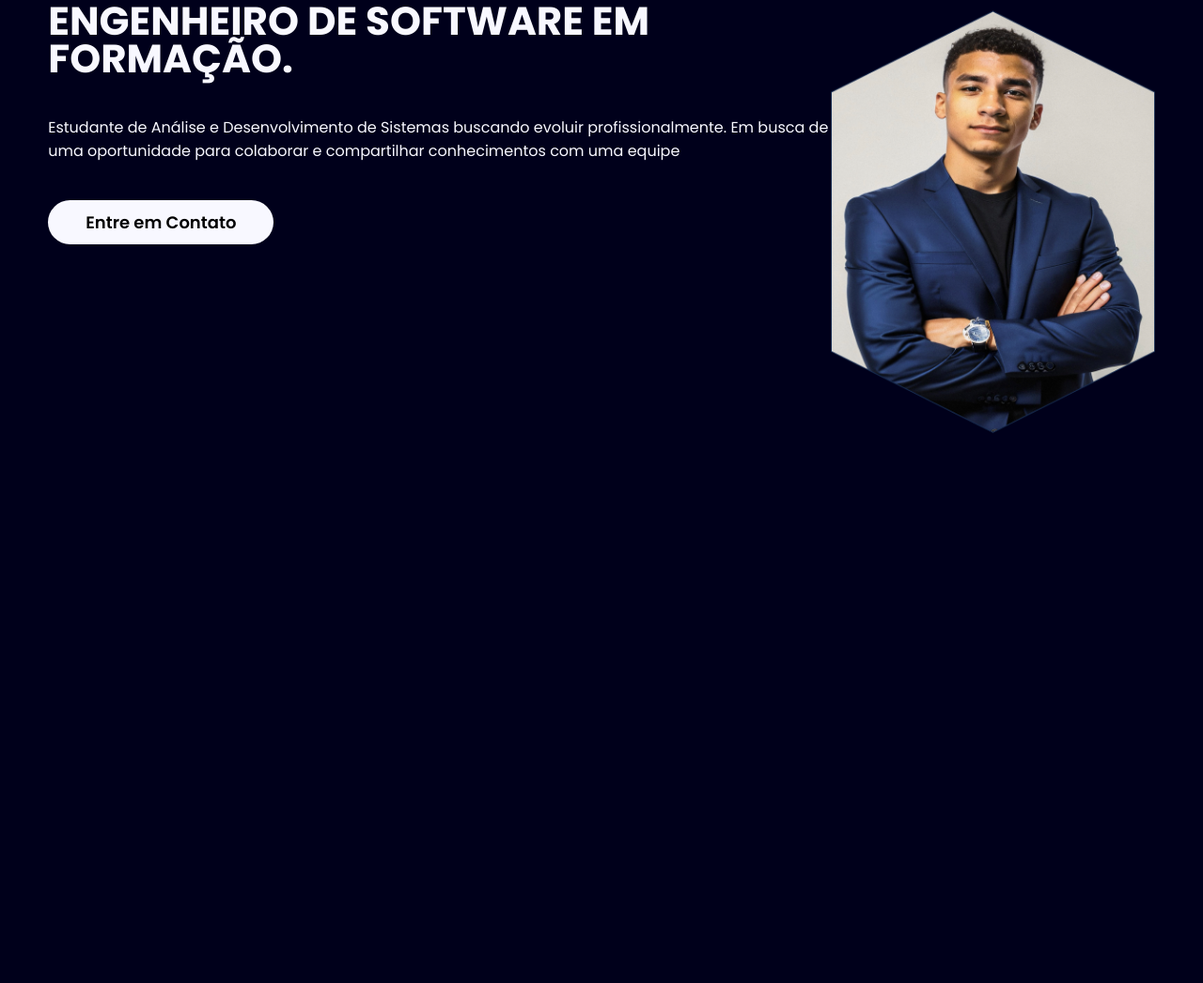
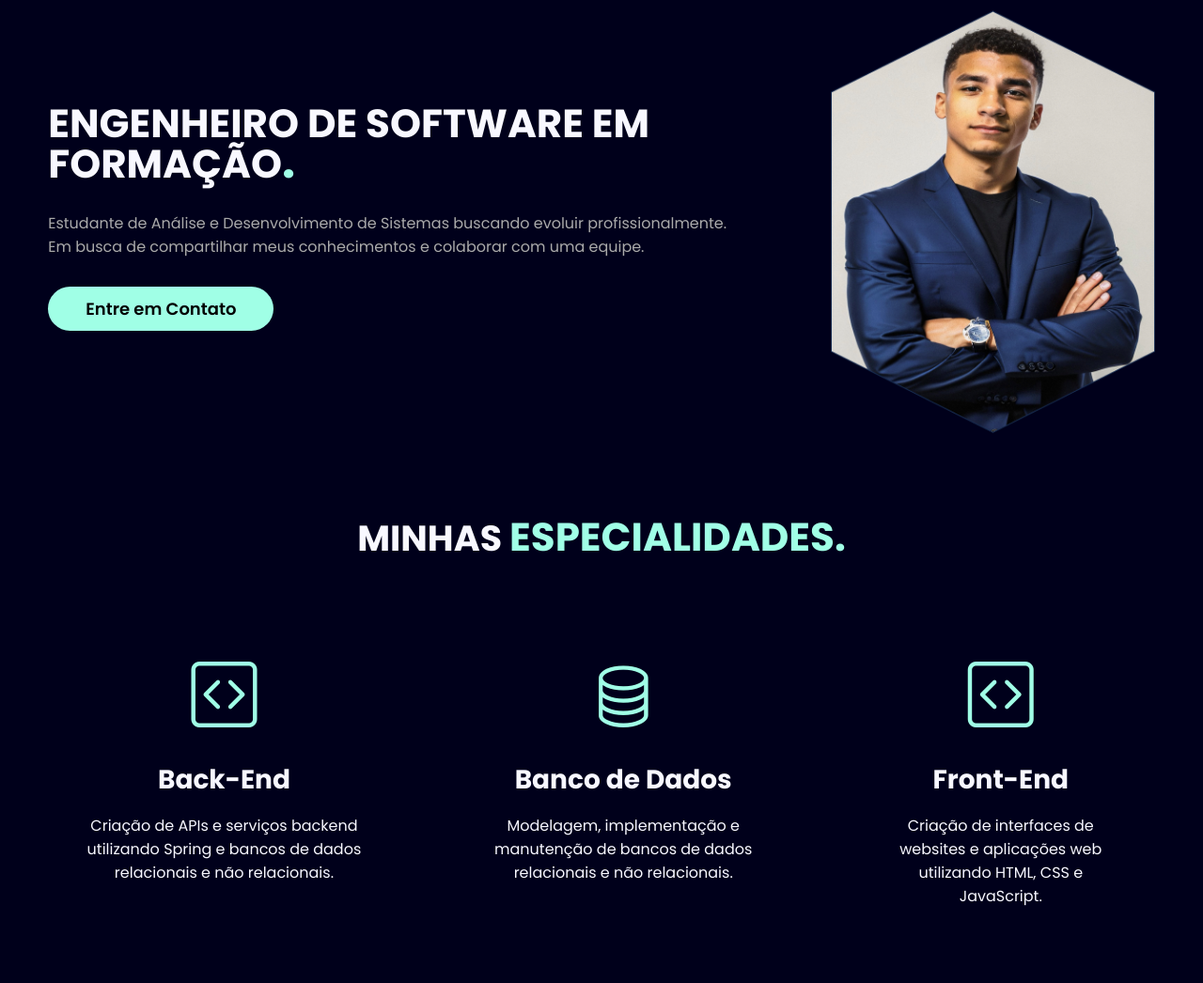
Before and after one commit to glimaalv/Portifolio, a plain HTML site: page index.html in a window 1280 px wide. Shown: the part 164-1210 px from the top of the page at 94% size. Before the commit the page ends 800 px from the top, so only its background shows below. Drawn offline with nearby package versions, Linux system fonts and the light colour scheme.

Commit message:
implementando minhas habilidades

```diff
--- a/index.html
+++ b/index.html
@@ -8,6 +8,9 @@
     <link rel="preconnect" href="https://fonts.gstatic.com" crossorigin>
     <link href="https://fonts.googleapis.com/css2?family=Poppins:ital,wght@0,100;0,200;0,300;0,400;0,500;0,600;0,700;0,800;0,900;1,100;1,200;1,300;1,400;1,500;1,600;1,700;1,800;1,900&display=swap" rel="stylesheet">
     <!--FIM GOOGLE FONTS-->
+    <!--ICONS-->
+    <link rel="stylesheet" href="https://cdn.jsdelivr.net/npm/bootstrap-icons@1.13.1/font/bootstrap-icons.min.css">
+    <!--FIM ICONS-->
     <link rel="stylesheet" href="style.css">
     <title>Gustavo Alves</title>
 </head>
@@ -37,8 +40,8 @@
             <div class="interface">
                 <div class="flex">
                     <div class="txt-topo-site">
-                        <h1>ENGENHEIRO DE SOFTWARE EM FORMAÇÃO.</h1>
-                        <p>Estudante de Análise e Desenvolvimento de Sistemas buscando evoluir profissionalmente. Em busca de uma oportunidade para colaborar e compartilhar conhecimentos com uma equipe</p>
+                        <h1>ENGENHEIRO DE SOFTWARE EM FORMAÇÃO<span>.</span></h1>
+                        <p>Estudante de Análise e Desenvolvimento de Sistemas buscando evoluir profissionalmente. Em busca de compartilhar meus conhecimentos e colaborar com uma equipe.</p>
 
                         <div class="btn-contato">
                             <a href="#">
@@ -53,6 +56,29 @@
                 </div><!--flex-->
             </div><!--interface-->
         </section><!--topo do site-->
+
+        <section class="especialidades">
+            <div class="interface">
+                <h2 class="titulo">MINHAS <span>ESPECIALIDADES.</span></h2>
+                    <div class="flex">
+                        <div class="especialidades-box">
+                            <i class="bi bi-code-square"></i>
+                            <h3>Back-End</h3>
+                            <p>Criação de APIs e serviços backend utilizando Spring e bancos de dados relacionais e não relacionais.</p>
+                        </div>
+                        <div class="especialidades-box">
+                            <i class="bi bi-database"></i>
+                            <h3>Banco de Dados</h3>
+                            <p>Modelagem, implementação e manutenção de bancos de dados relacionais e não relacionais.</p>
+                        </div>
+                        <div class="especialidades-box">
+                            <i class="bi bi-code-square"></i>
+                            <h3>Front-End</h3>
+                            <p>Criação de interfaces de websites e aplicações web utilizando HTML, CSS e JavaScript.</p>
+                        </div>
+                    </div><!--flex-->
+            </div><!--interface-->
+        </section><!--especialidades-->
     </main>
 
 </body>
--- a/style.css
+++ b/style.css
@@ -24,7 +24,7 @@ body{
     padding: 10px 40px;
     font-size: 18px;
     font-weight: 600;
-    background-color: #f8f8ff;
+    background-color: #a0ffe6;
     border: 0;
     border-radius: 30px;
     cursor: pointer;
@@ -32,9 +32,21 @@ body{
 }
 
 .btn-contato button:hover{
-    background-color: #f8f8ff;
-    box-shadow: 0px 0px 5px #f8f8ff;
+    background-color: #a0ffe6;
+    box-shadow: 0px 0px 5px #a0ffe6;
     transform: scale(1.05);
+}
+
+h2.titulo{
+    color: #f8f8ff;
+    font-size: 38px;
+    text-align: center;
+}
+
+h2.titulo span{
+    color: #a0ffe6;
+    font-size: 42px;
+    padding-bottom: 10px;
 }
 
 /* ESTILO DO CABEÇALHO */
@@ -76,9 +88,10 @@ section.topo-do-site{
     padding: 40px 4%;
 }
 
-section.topo-do-site.flex{
+section.topo-do-site .flex{
     align-items: center;
     justify-content: center;
+    gap: 90px;
 }
 
 .topo-do-site h1{
@@ -88,9 +101,15 @@ section.topo-do-site.flex{
     line-height: 40px;
 }
 
+.topo-do-site h1 span{
+    color: #a0ffe6;
+    font-size: 50px;
+    border: 0;
+}
+
 .topo-do-site .txt-topo-site p{
-    color: #f8f8ff;
-    margin: 40px 0px;
+    color: #aaaaaa;
+    margin: 30px 0px;
 }
 
 .topo-do-site .img-topo-site img{
@@ -110,3 +129,37 @@ section.topo-do-site.flex{
         top: 15px;
     }
 }
+
+/* ESTILO DO CONHECIMENTO */
+
+section.especialidades{
+    padding: 40px 4%;
+    text-align: center;
+}
+
+section.especialidades .flex{
+    gap: 60px;
+}
+
+.especialidades .especialidades-box{
+    color: #f8f8ff;
+    padding: 40px;
+    border-radius: 30px;
+    margin-top: 45px;
+    transition: .2s;
+}
+
+.especialidades .especialidades-box:hover{
+    box-shadow: 0px 0px 10px #f8f8ff6c;
+    transform: scale(1.05);
+}
+
+.especialidades .especialidades-box i{
+    font-size: 70px;
+    color: #a0ffe6;
+}
+
+.especialidades .especialidades-box h3{
+    font-size: 28px;
+    margin: 15px 0px;
+}
```
